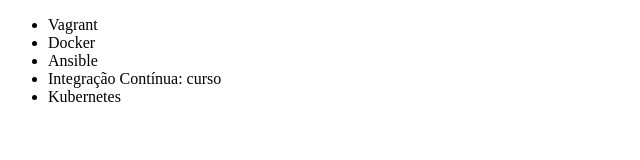
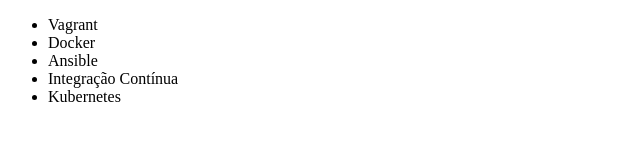
Before and after one commit to aidarocha/alura-git, a plain HTML site: page index.html in a window 1280 px wide. Shown: the full height of the page, 0-640 px from the left. Drawn offline with Linux system fonts and the light colour scheme.

Commit message:
Modificando título

```diff
--- a/index.html
+++ b/index.html
@@ -9,7 +9,7 @@
         <li>Vagrant</li>
         <li>Docker</li>
         <li>Ansible</li>
-        <li>Integração Contínua: curso</li>
+        <li>Integração Contínua</li>
         <li>Kubernetes</li>
     </ul>
 </body>
```
